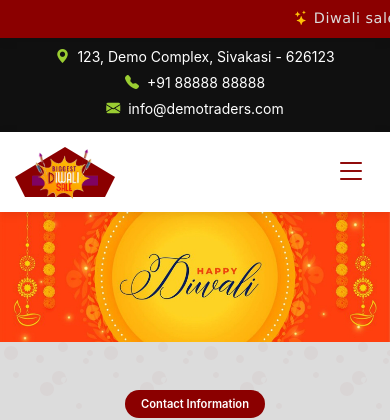
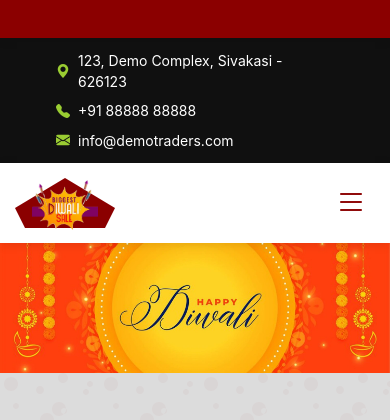
Before and after one commit to arjunultra/demo_traders_12-05-2025_layout_13, a PHP site: page /contact.php in a window 390 px wide. Shown: the top 420 px of the page. Run offline with PHP 8.4, Linux system fonts and the light colour scheme.

Commit message:
header contact bar mobile view fixed

```diff
--- a/css/style.css
+++ b/css/style.css
@@ -2510,8 +2510,9 @@
   }
   /* header */
   header .section-contact-bar .contact-info {
-    justify-content: center;
-    margin-bottom: 5px;
+    justify-content: start;
+    margin: 0.3em auto;
+    max-width: 22em;
   }
 
   header .section-main-nav .logo-container {
```
